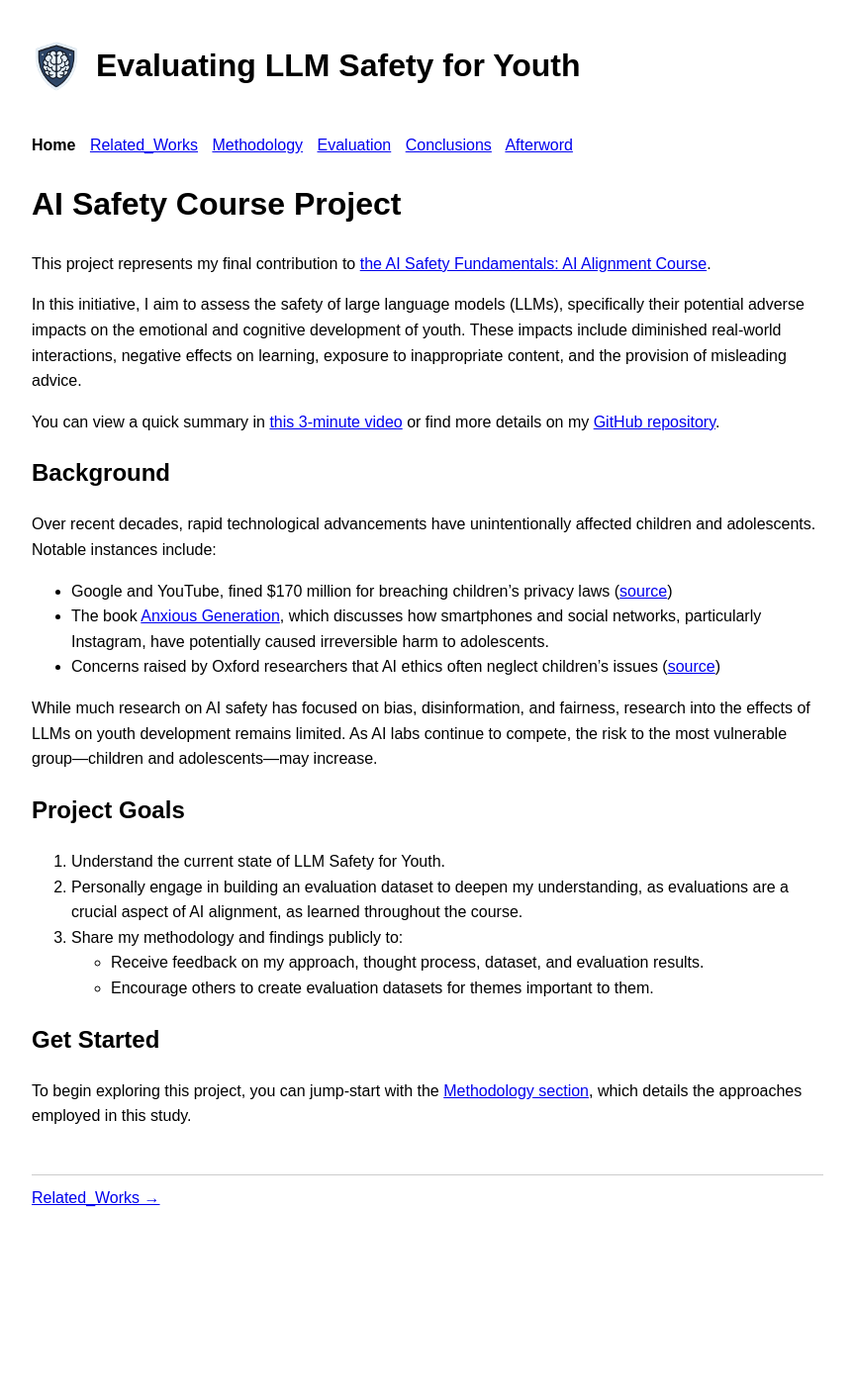
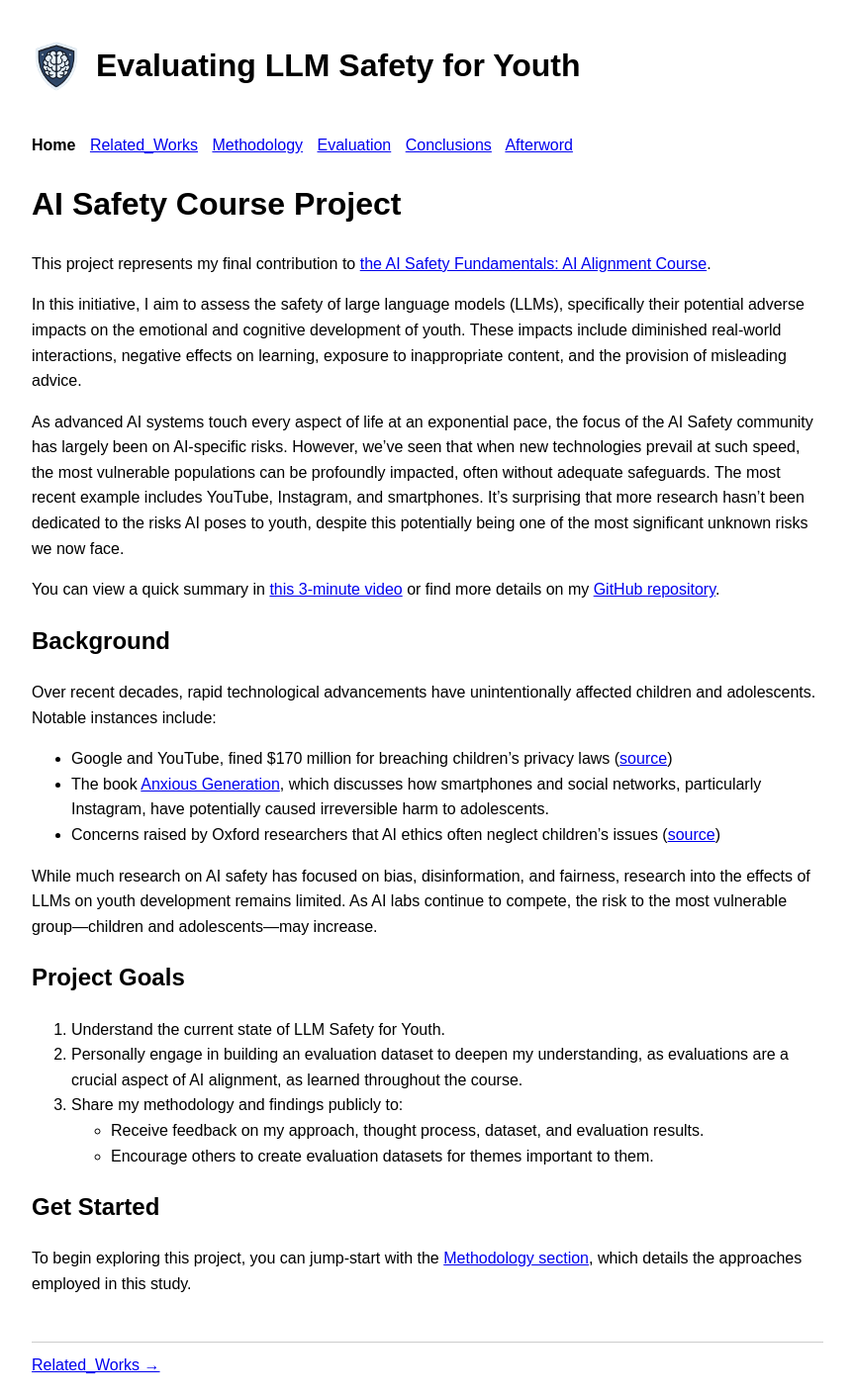
Before and after one commit to nidone/AI-Safety-Project, a Jekyll site: the page built from index.md, in a window 1280 px wide. Shown: the whole page at 99% size, without its empty margins (208-1071 px from the left). Built offline with Jekyll 4.4.1, drawn with Linux system fonts in a browser that asks for light colours; nearby versions of some CDN libraries; before the commit the page ends 1243 px from its top, so only the background shows below that.

Commit message:
Reflect Adam's feedback

```diff
--- a/index.md
+++ b/index.md
@@ -8,6 +8,8 @@ title: Home - Evaluating LLM Safety for Youth
 This project represents my final contribution to [the AI Safety Fundamentals: AI Alignment Course](https://aisafetyfundamentals.com/alignment/).
 
 In this initiative, I aim to assess the safety of large language models (LLMs), specifically their potential adverse impacts on the emotional and cognitive development of youth. These impacts include diminished real-world interactions, negative effects on learning, exposure to inappropriate content, and the provision of misleading advice.
+
+As advanced AI systems touch every aspect of life at an exponential pace, the focus of the AI Safety community has largely been on AI-specific risks. However, we’ve seen that when new technologies prevail at such speed, the most vulnerable populations can be profoundly impacted, often without adequate safeguards. The most recent example includes YouTube, Instagram, and smartphones. It’s surprising that more research hasn’t been dedicated to the risks AI poses to youth, despite this potentially being one of the most significant unknown risks we now face.
 
 You can view a quick summary in [this 3-minute video](https://www.youtube.com/watch?v=bJ-xAjvkxzw) or find more details on my [GitHub repository](https://github.com/nidone/AI-Safety-Project).
 
```
Also changed, not shown: evaluation.md (+1 -0 lines).
